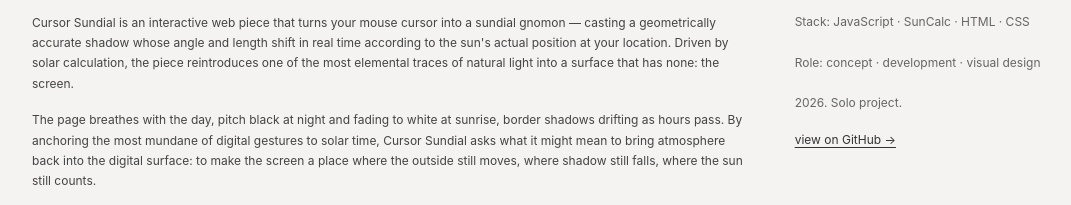
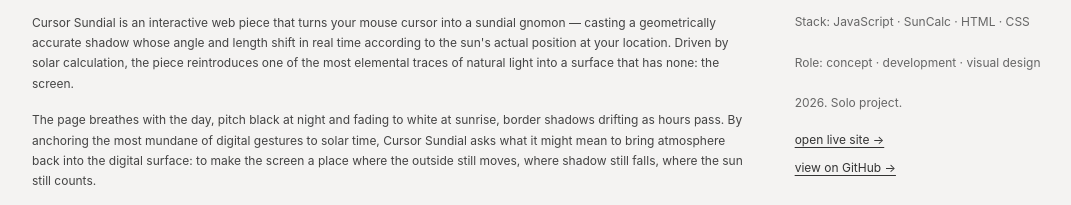
Before and after one commit to halfabluebanana/linlinlin.online, a plain HTML site: page projects/cursor-shadows.html in a window 1280 px wide. Shown: the part 829-1034 px from the top of the page, without its empty margins (56-1127 px from the left). Drawn offline with Linux system fonts and the light colour scheme; a web font is replaced by a local one.

Commit message:
Add cursor sundial live site link

```diff
--- a/projects/cursor-shadows.html
+++ b/projects/cursor-shadows.html
@@ -72,6 +72,7 @@
                         Role: concept · development · visual design<br><br>
                         2026. Solo project.
                     </p>
+                    <a href="https://halfabluebanana.github.io/cursor-sundial-parallelogram/" target="_blank" rel="noopener noreferrer" class="project-meta-link">open live site →</a>
                     <a href="https://github.com/halfabluebanana/cursor-sundial-parallelogram" target="_blank" rel="noopener noreferrer" class="project-meta-link">view on GitHub →</a>
                 </div>
             </div>
```
